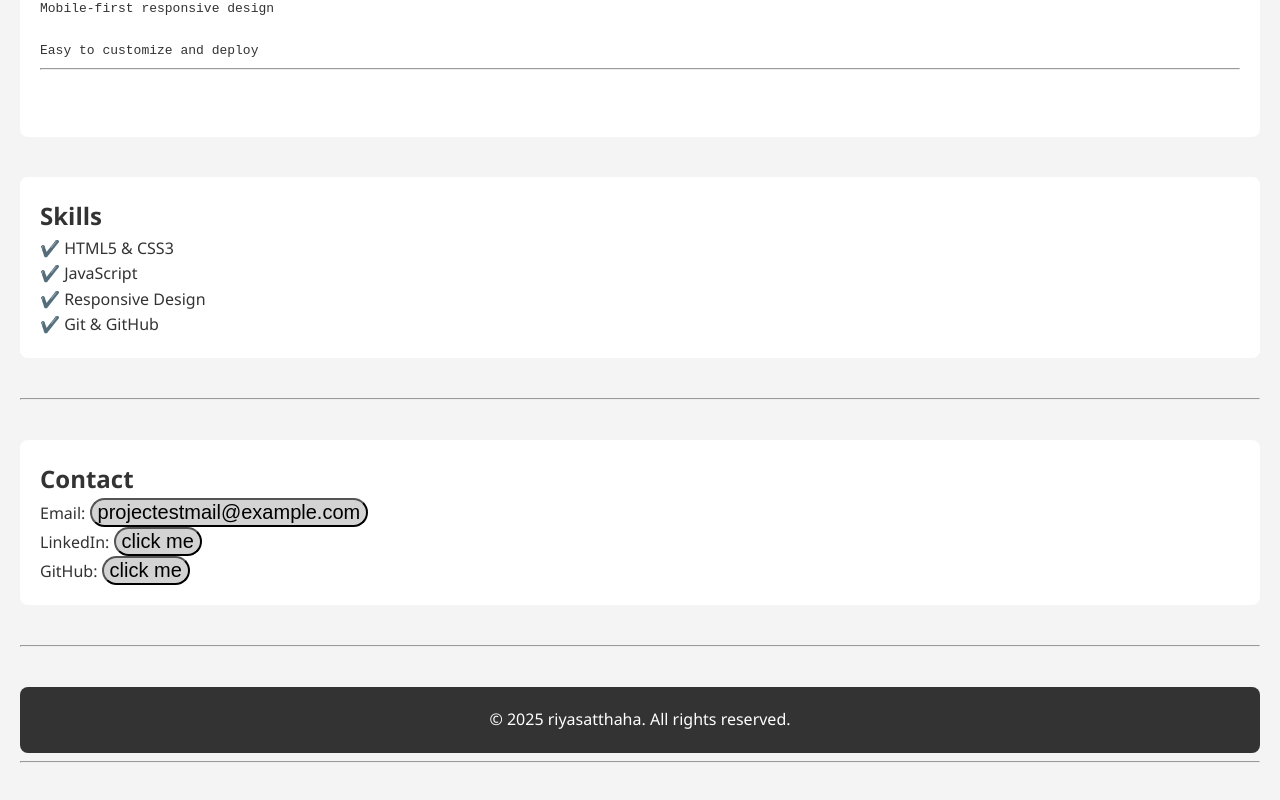
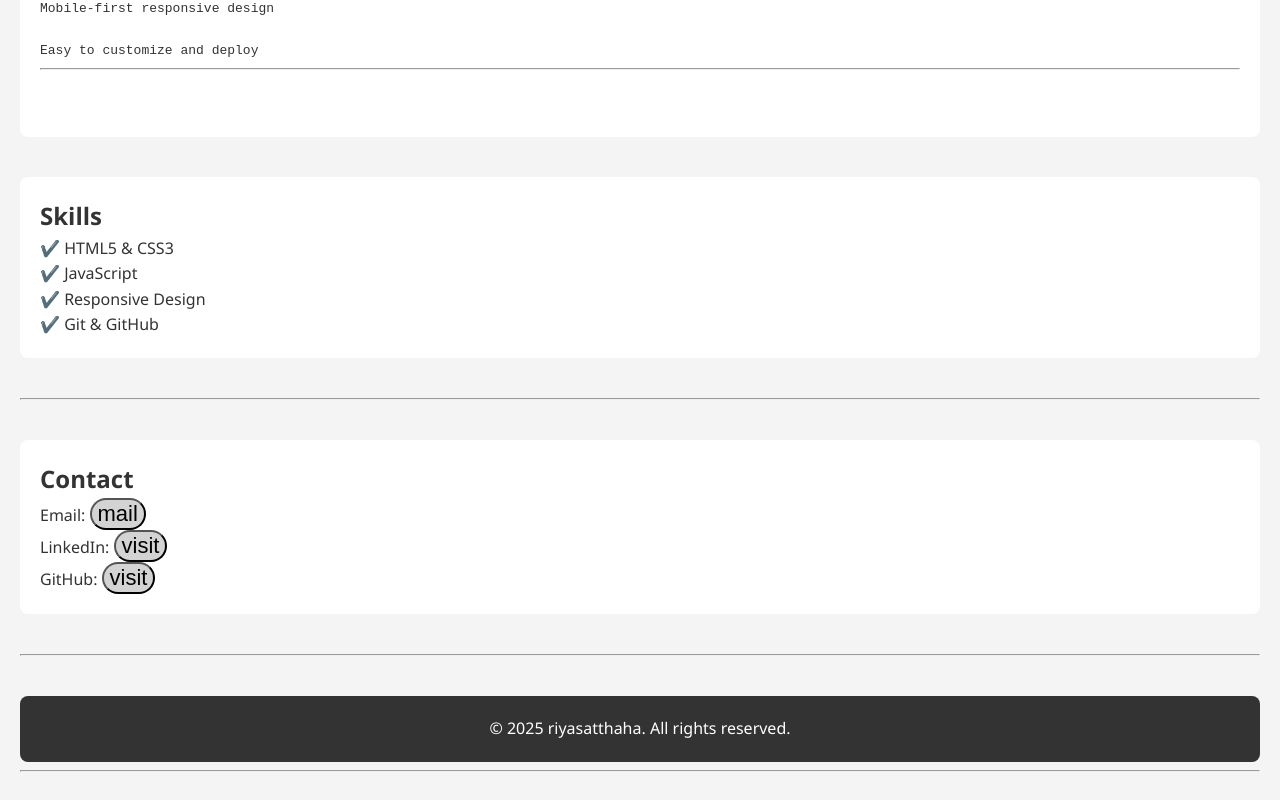
Before and after one commit to Riyasatthaha/portfolio, a plain HTML site: page index.html in a window 1280 px wide. Shown: the part 1612-2412 px from the top of the page. Drawn offline with Linux system fonts and the light colour scheme.

Commit message:
index.html

```diff
--- a/index.html
+++ b/index.html
@@ -86,9 +86,9 @@ Easy to customize and deploy
   <hr>
   <section id="contact">
     <h2>Contact</h2>
-    <p>Email: <a href="mailto:projectestmail@example.com"><button style="background-color:lightgray; font-size:20px; border-radius:50px;">projectestmail@example.com</button></a></p>
-    <p>LinkedIn: <a href="https://linkedin.com/in/riyasatthaha" target="_blank"><button style="background-color:lightgray; font-size:20px; border-radius:50px;">click me</button></a></p>
-    <p>GitHub: <a href="https://github.com/riyasatthaha" target="_blank"><button style="background-color:lightgray; font-size:20px; border-radius:50px;">click me</button></a></p>
+    <p>Email: <a href="mailto:projectestmail@example.com"><button style="background-color:lightgray; font-size:22px; border-radius:50px;">mail</button></a></p>
+    <p>LinkedIn: <a href="https://linkedin.com/in/riyasatthaha" target="_blank"><button style="background-color:lightgray; font-size:22px; border-radius:50px;">visit</button></a></p>
+    <p>GitHub: <a href="https://github.com/riyasatthaha" target="_blank"><button style="background-color:lightgray; font-size:22px; border-radius:50px;">visit</button></a></p>
   </section>
   <hr>
   <footer>
```
